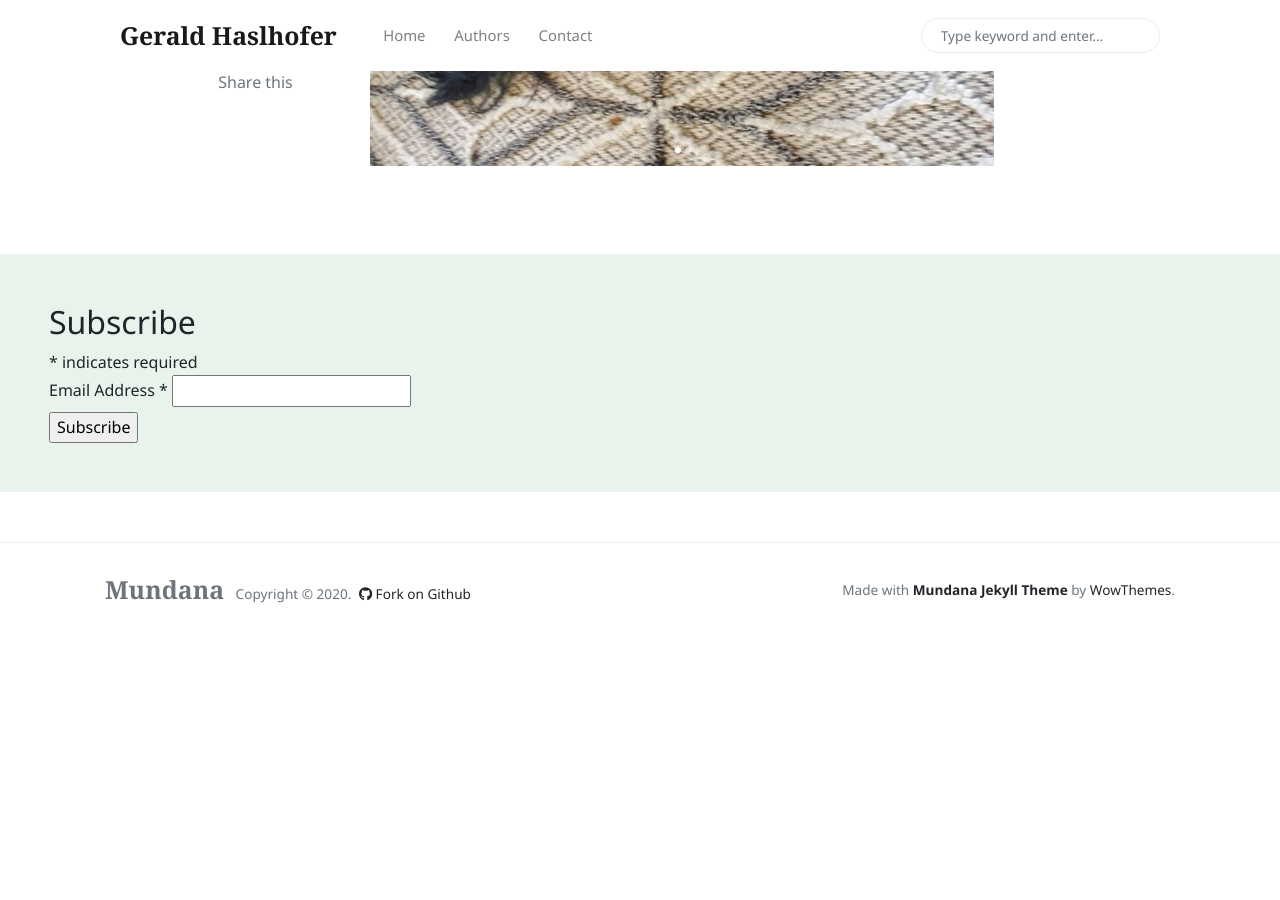
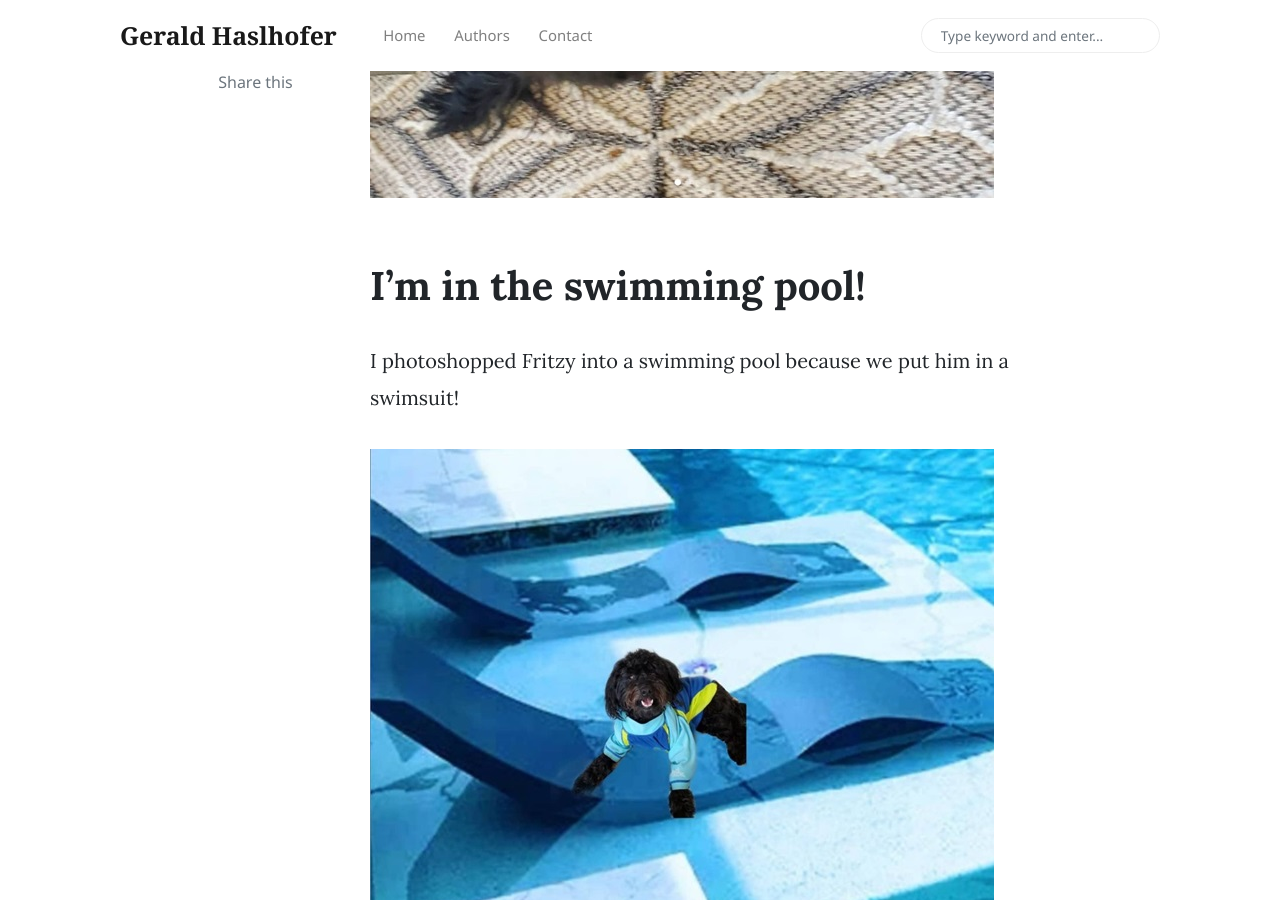
Before and after one commit to haslhofer/haslhofer.github.io, a Jekyll site: the page built from _posts/2020-12-28-fritzy.md, in a window 1280 px wide and 900 px high, scrolled down 6013 px. Built offline with Jekyll 4.4.1, drawn with Linux system fonts in a browser that asks for light colours; nearby versions of some CDN libraries; comment, search, counter and statistics services are not loaded; before the commit the page ends 6650 px from its top, so only the background shows below that.

Commit message:
Ritz is the best

```diff
--- a/_posts/2020-12-28-fritzy.md
+++ b/_posts/2020-12-28-fritzy.md
@@ -37,4 +37,11 @@ I made this dessert! It was a microwavable strawberry shortcake but i did my own
 # Hola Mino I am here
 
 I took this picture thinking that you could see his whole body and his head! This picture took a turn for the good! I think this picture is really funny and cute because you can see his teeth and his mouth opend is really funny! He is kind of smiling but in a funny way!!!I also like that his moustache is very vibrant and stands out!
+
 ![Fritzy](../assets/images/ritz5.jpg)
+
+# I'm in the swimming pool!
+
+I photoshopped Fritzy into a swimming pool because we put him in a swimsuit!
+
+![Fritzy](../assets/images/ritz6.jpg)
```
Also changed, not shown: assets/images/ritz6.jpg (added).
